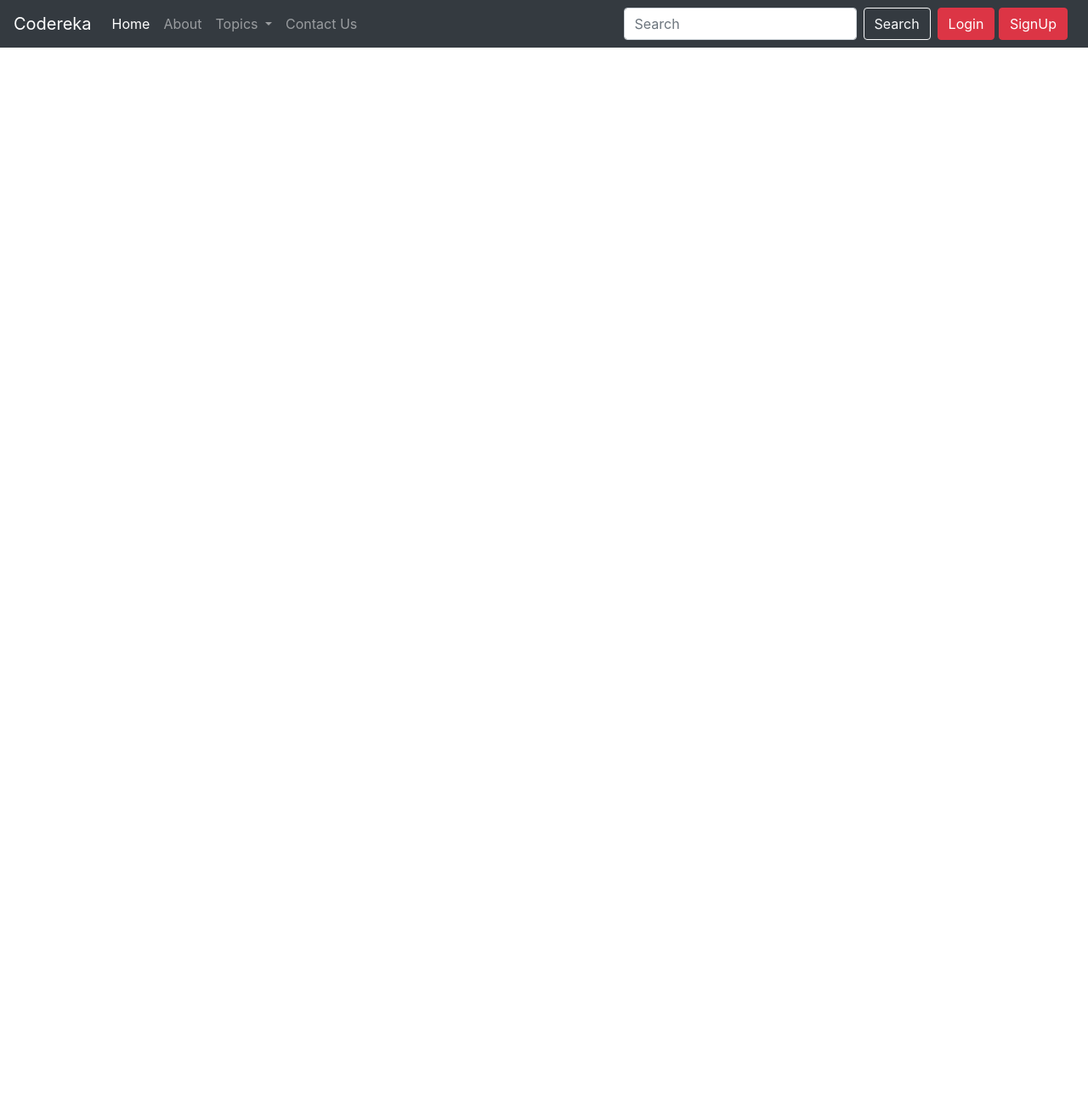
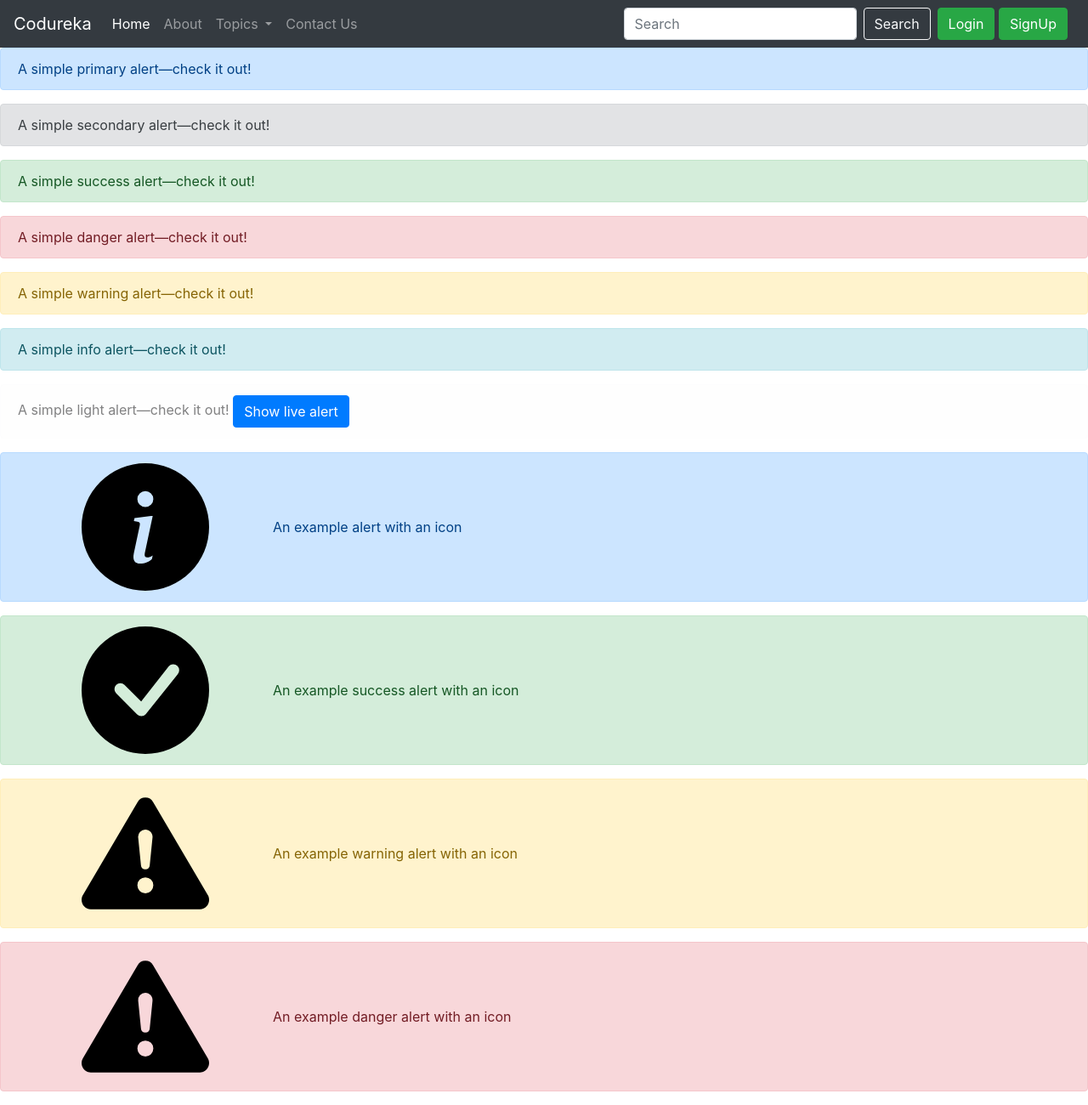
Before and after one commit to creativeabhi13/codurka, a plain HTML site: page index.html in a window 1280 px wide. Shown: the whole page at 85% size. Before the commit the page ends 800 px from the top, so only its background shows below. Drawn offline with nearby package versions, Linux system fonts and the light colour scheme.

Commit message:
Update index.html

```diff
--- a/index.html
+++ b/index.html
@@ -11,12 +11,12 @@
     <link rel="stylesheet" href="https://stackpath.bootstrapcdn.com/bootstrap/4.4.1/css/bootstrap.min.css"
         integrity="sha384-Vkoo8x4CGsO3+Hhxv8T/Q5PaXtkKtu6ug5TOeNV6gBiFeWPGFN9MuhOf23Q9Ifjh" crossorigin="anonymous">
 
-    <title>iCoder - Heaven for Programmers</title>
+    <title>Codureka -Easy to Learn&Easy to code</title>
 </head>
 
 <body>
     <nav class="navbar navbar-expand-lg navbar-dark bg-dark">
-        <a class="navbar-brand" href="#">Codereka</a>
+        <a class="navbar-brand" href="#">Codureka</a>
         <button class="navbar-toggler" type="button" data-toggle="collapse" data-target="#navbarSupportedContent"
             aria-controls="navbarSupportedContent" aria-expanded="false" aria-label="Toggle navigation">
             <span class="navbar-toggler-icon"></span>
@@ -39,7 +39,7 @@
                     <div class="dropdown-menu" aria-labelledby="navbarDropdown">
                         <a class="dropdown-item" href="#">Technology</a>
                         <a class="dropdown-item" href="#">Web Development</a>
-                        <a class="dropdown-item" href="#">Android Studio</a>
+                        <a class="dropdown-item" href="#">Android Development</a>
                         <div class="dropdown-divider"></div>
                         <a class="dropdown-item" href="#">Support</a>
                         <a class="dropdown-item" href="#">Feedback</a>
@@ -56,13 +56,93 @@
                 <button class="btn btn-outline-light my-2 my-sm-0" type="submit">Search</button>
             </form>
             <div class="mx-2">
-                <button class="btn btn-danger" data-toggle="modal" data-target="#loginModal">Login</button>
-                <button class="btn btn-danger" data-toggle="modal" data-target="#signupModal">SignUp</button>
+                <button class="btn btn-success" data-toggle="modal" data-target="#loginModal">Login</button>
+                <button class="btn btn-success" data-toggle="modal" data-target="#signupModal">SignUp</button>
             </div>
         </div>
     </nav>
-    <script src="https://cdn.jsdelivr.net/npm/bootstrap@5.2.0/dist/js/bootstrap.bundle.min.js"
-        integrity="sha384-A3rJD856KowSb7dwlZdYEkO39Gagi7vIsF0jrRAoQmDKKtQBHUuLZ9AsSv4jD4Xa"
+
+    <div class="alert alert-primary" role="alert">
+        A simple primary alert—check it out!
+    </div>
+    <div class="alert alert-secondary" role="alert">
+        A simple secondary alert—check it out!
+    </div>
+    <div class="alert alert-success" role="alert">
+        A simple success alert—check it out!
+    </div>
+    <div class="alert alert-danger" role="alert">
+        A simple danger alert—check it out!
+    </div>
+    <div class="alert alert-warning" role="alert">
+        A simple warning alert—check it out!
+    </div>
+    <div class="alert alert-info" role="alert">
+        A simple info alert—check it out!
+    </div>
+    <div class="alert alert-light" role="alert">
+        A simple light alert—check it out!
+        <button type="button" class="btn btn-primary" id="liveAlertBtn">Show live alert</button>
+
+    </div>
+    <svg xmlns="http://www.w3.org/2000/svg" style="display: none;">
+        <symbol id="check-circle-fill" viewBox="0 0 16 16">
+            <path
+                d="M16 8A8 8 0 1 1 0 8a8 8 0 0 1 16 0zm-3.97-3.03a.75.75 0 0 0-1.08.022L7.477 9.417 5.384 7.323a.75.75 0 0 0-1.06 1.06L6.97 11.03a.75.75 0 0 0 1.079-.02l3.992-4.99a.75.75 0 0 0-.01-1.05z" />
+        </symbol>
+        <symbol id="info-fill" viewBox="0 0 16 16">
+            <path
+                d="M8 16A8 8 0 1 0 8 0a8 8 0 0 0 0 16zm.93-9.412-1 4.705c-.07.34.029.533.304.533.194 0 .487-.07.686-.246l-.088.416c-.287.346-.92.598-1.465.598-.703 0-1.002-.422-.808-1.319l.738-3.468c.064-.293.006-.399-.287-.47l-.451-.081.082-.381 2.29-.287zM8 5.5a1 1 0 1 1 0-2 1 1 0 0 1 0 2z" />
+        </symbol>
+        <symbol id="exclamation-triangle-fill" viewBox="0 0 16 16">
+            <path
+                d="M8.982 1.566a1.13 1.13 0 0 0-1.96 0L.165 13.233c-.457.778.091 1.767.98 1.767h13.713c.889 0 1.438-.99.98-1.767L8.982 1.566zM8 5c.535 0 .954.462.9.995l-.35 3.507a.552.552 0 0 1-1.1 0L7.1 5.995A.905.905 0 0 1 8 5zm.002 6a1 1 0 1 1 0 2 1 1 0 0 1 0-2z" />
+        </symbol>
+    </svg>
+
+    <div class="alert alert-primary d-flex align-items-center" role="alert">
+        <svg class="bi flex-shrink-0 me-2" role="img" aria-label="Info:">
+            <use xlink:href="#info-fill" />
+        </svg>
+        <div>
+            An example alert with an icon
+        </div>
+    </div>
+    <div class="alert alert-success d-flex align-items-center" role="alert">
+        <svg class="bi flex-shrink-0 me-2" role="img" aria-label="Success:">
+            <use xlink:href="#check-circle-fill" />
+        </svg>
+        <div>
+            An example success alert with an icon
+        </div>
+    </div>
+    <div class="alert alert-warning d-flex align-items-center" role="alert">
+        <svg class="bi flex-shrink-0 me-2" role="img" aria-label="Warning:">
+            <use xlink:href="#exclamation-triangle-fill" />
+        </svg>
+        <div>
+            An example warning alert with an icon
+        </div>
+    </div>
+    <div class="alert alert-danger d-flex align-items-center" role="alert">
+        <svg class="bi flex-shrink-0 me-2" role="img" aria-label="Danger:">
+            <use xlink:href="#exclamation-triangle-fill" />
+        </svg>
+        <div>
+            An example danger alert with an icon
+        </div>
+    </div>
+
+    <!-- Optional JavaScript -->
+    <!-- jQuery first, then Popper.js, then Bootstrap JS -->
+    <script src="https://code.jquery.com/jquery-3.4.1.slim.min.js"
+        integrity="sha384-J6qa4849blE2+poT4WnyKhv5vZF5SrPo0iEjwBvKU7imGFAV0wwj1yYfoRSJoZ+n"
+        crossorigin="anonymous"></script>
+    <script src="https://cdn.jsdelivr.net/npm/popper.js@1.16.0/dist/umd/popper.min.js"
+        integrity="sha384-Q6E9RHvbIyZFJoft+2mJbHaEWldlvI9IOYy5n3zV9zzTtmI3UksdQRVvoxMfooAo"
+        crossorigin="anonymous"></script>
+    <script src="https://stackpath.bootstrapcdn.com/bootstrap/4.4.1/js/bootstrap.min.js"
+        integrity="sha384-wfSDF2E50Y2D1uUdj0O3uMBJnjuUD4Ih7YwaYd1iqfktj0Uod8GCExl3Og8ifwB6"
         crossorigin="anonymous"></script>
 </body>
 
```
